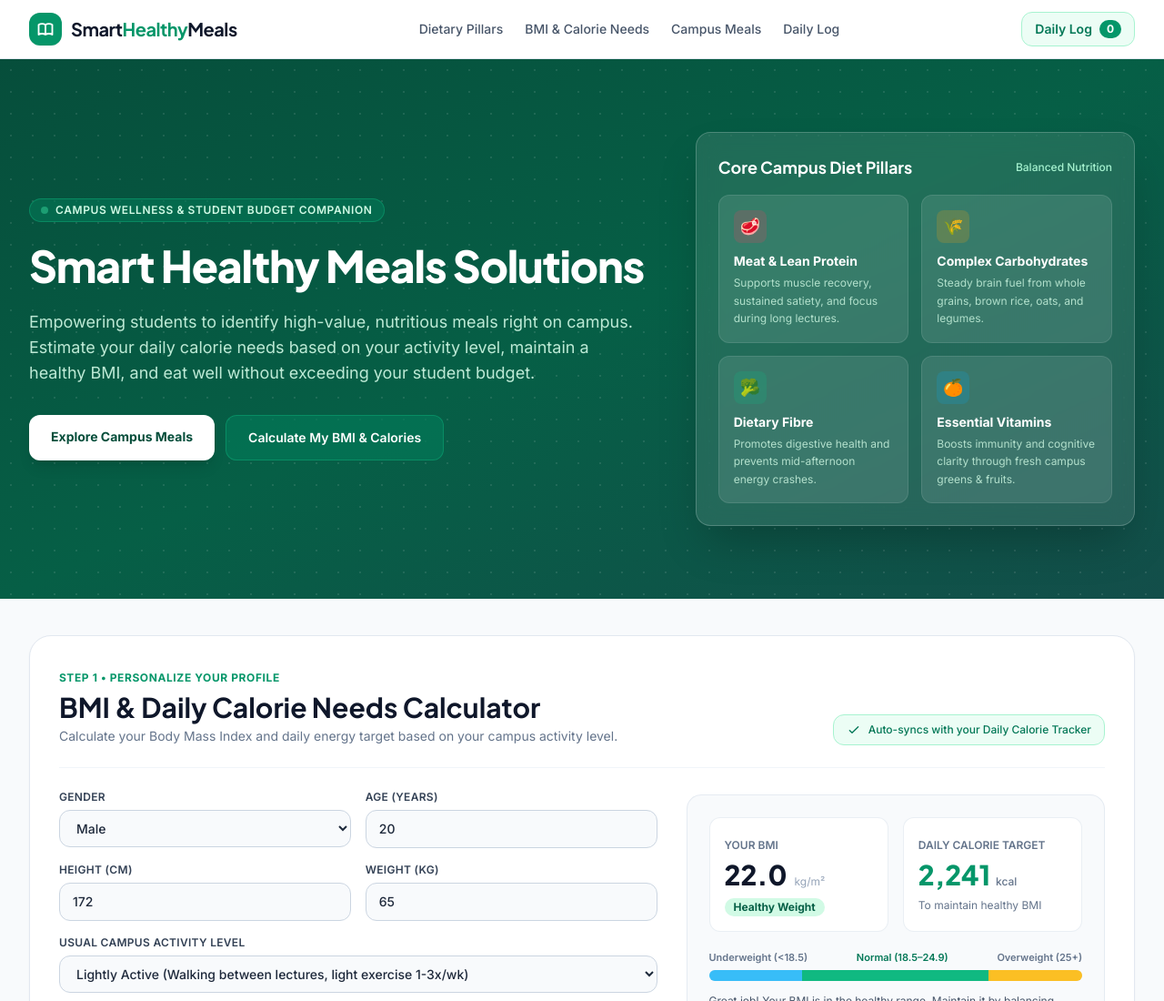
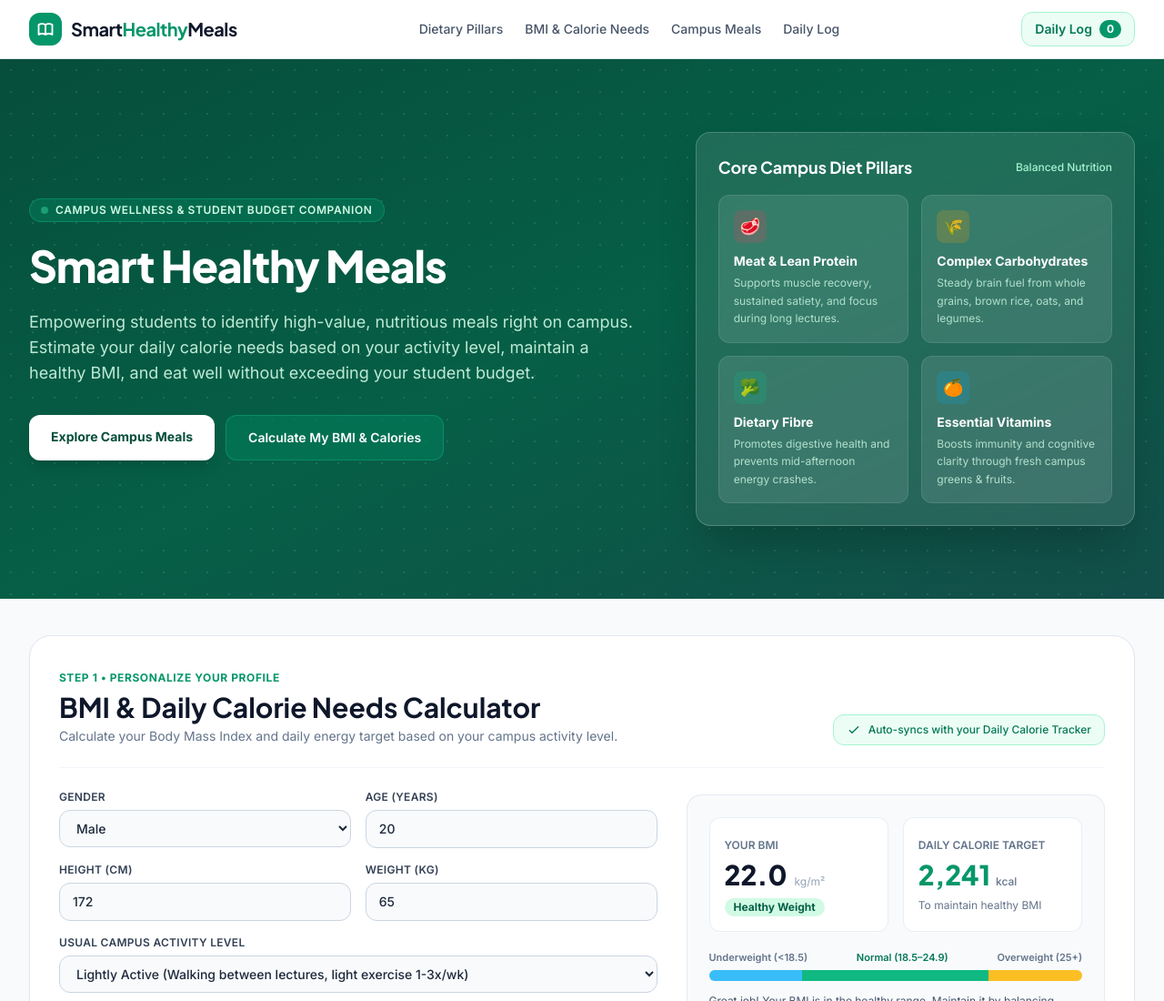
Before and after one commit to yukixia-cell/Test, a plain HTML site: page index.html in a window 1280 px wide. Shown: the top 1100 px of the page at 91% size. Drawn offline with nearby package versions, Linux system fonts and the light colour scheme.

Commit message:
index.html

```diff
--- a/index.html
+++ b/index.html
@@ -82,7 +82,7 @@
                         Campus Wellness & Student Budget Companion
                     </div>
                     <h1 class="font-display text-3xl sm:text-5xl font-extrabold tracking-tight leading-tight">
-                        Smart Healthy Meals Solutions
+                        Smart Healthy Meals
                     </h1>
                     <p class="text-emerald-100/90 text-base sm:text-lg max-w-2xl leading-relaxed">
                         Empowering students to identify high-value, nutritious meals right on campus. Estimate your daily calorie needs based on your activity level, maintain a healthy BMI, and eat well without exceeding your student budget.
```
